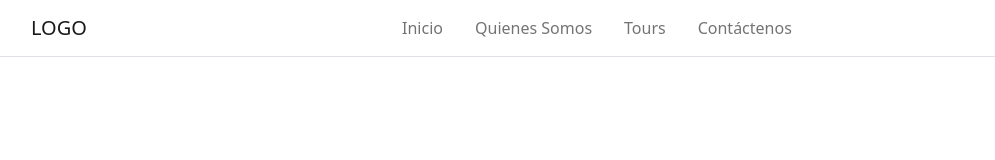
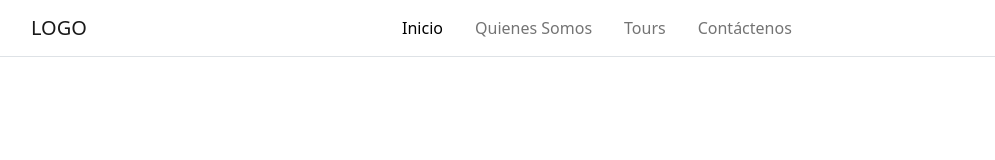
Before and after one commit to helio3197/magic-peru, a React (Create React App) app: page / in a window 1280 px wide. Shown: the top 160 px of the page, without its empty margins (103-1098 px from the left). Built offline with nearby package versions, Linux system fonts and the light colour scheme.

Commit message:
Update Header component ro implement NavLinks

```diff
--- a/src/App.js
+++ b/src/App.js
@@ -8,6 +8,7 @@ const App = () => (
     <Routes>
       <Route path="/" element={<Layout />}>
         <Route index element={<Homepage />} />
+        <Route path="nosotros" element={<h1>About Us</h1>} />
       </Route>
       <Route path="*" element={<h1>Nothing Here!</h1>} />
     </Routes>
--- a/src/components/Homepage/Headline.js
+++ b/src/components/Homepage/Headline.js
@@ -1,6 +1,6 @@
 import Container from 'react-bootstrap/Container';
 import Button from 'react-bootstrap/Button';
-import toLink from '../../utils';
+import { toLink } from '../../utils';
 
 const Headline = () => (
   <Container as="section" className="headline">
--- a/src/components/MainLayout/Footer.js
+++ b/src/components/MainLayout/Footer.js
@@ -3,7 +3,7 @@ import NavbarBrand from 'react-bootstrap/NavbarBrand';
 import Container from 'react-bootstrap/Container';
 import Row from 'react-bootstrap/Row';
 import Col from 'react-bootstrap/Col';
-import toLink from '../../utils';
+import { toLink } from '../../utils';
 
 const Footer = () => (
   <Container fluid as="footer" className="p-0 bg-secondary">
--- a/src/components/MainLayout/Header.js
+++ b/src/components/MainLayout/Header.js
@@ -1,7 +1,7 @@
 import Container from 'react-bootstrap/Container';
 import Navbar from 'react-bootstrap/Navbar';
 import Nav from 'react-bootstrap/Nav';
-import toLink from '../../utils';
+import { toNavLink, toLink } from '../../utils';
 
 const Header = () => (
   <Navbar as="header" expand="sm" className="border-bottom">
@@ -16,16 +16,16 @@ const Header = () => (
       <Navbar.Toggle aria-controls="navbar-nav" />
       <Navbar.Collapse id="navbar-nav">
         <Nav className="mx-auto gap-sm-3">
-          <Nav.Link as={toLink} href="/inicio">
+          <Nav.Link as={toNavLink} href="/" style={({ isActive }) => (isActive ? { color: 'black' } : {})}>
             Inicio
           </Nav.Link>
-          <Nav.Link as={toLink} href="/nosotros">
+          <Nav.Link as={toNavLink} href="/nosotros">
             Quienes Somos
           </Nav.Link>
-          <Nav.Link as={toLink} href="/tours">
+          <Nav.Link as={toNavLink} href="/tours">
             Tours
           </Nav.Link>
-          <Nav.Link as={toLink} href="/contacto">
+          <Nav.Link as={toNavLink} href="/contacto">
             Contáctenos
           </Nav.Link>
         </Nav>
--- a/src/utils.js
+++ b/src/utils.js
@@ -1,4 +1,4 @@
-import { Link } from 'react-router-dom';
+import { Link, NavLink } from 'react-router-dom';
 
 const toLink = ({ children, className, href }) => (
   <Link to={href} className={className}>
@@ -6,4 +6,12 @@ const toLink = ({ children, className, href }) => (
   </Link>
 );
 
-export default toLink;
+const toNavLink = ({
+  children, className, href, style,
+}) => (
+  <NavLink to={href} className={className} style={style}>
+    {children}
+  </NavLink>
+);
+
+export { toLink, toNavLink };
```
